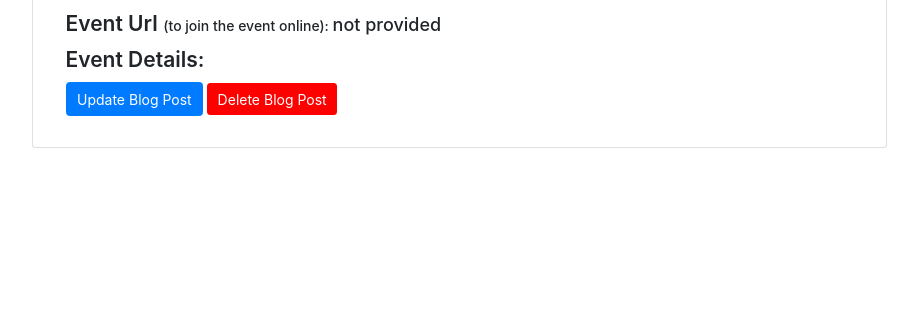
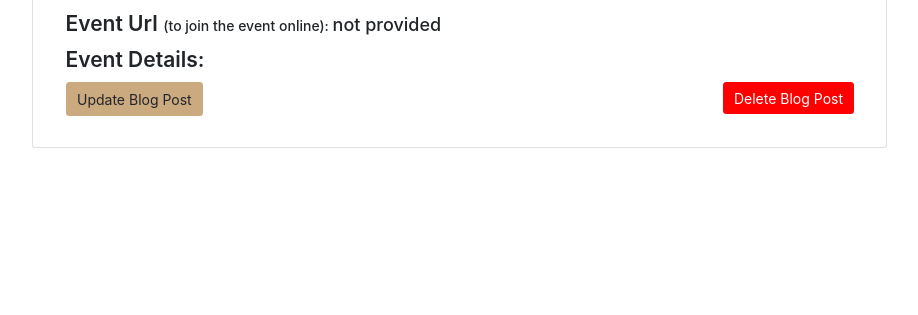
Before and after one commit to Goddy01/Shrine-Web-App, a Django app: template events/templates/events/event_details.html in a window 1280 px wide. Shown: the part 554-869 px from the top of the page, without its empty margins (38-956 px from the left). Run offline with Django 4.2, Linux system fonts and the light colour scheme; the template is opened without the code that fills it, so the values that code supplies are empty; the visitor is signed in with stand-in values (Sample User, id 1); parts of the project's set-up code (start-up, migrations or seed data) failed here and were passed over; some libraries are stand-ins or nearby versions.

```diff
--- a/events/forms.py
+++ b/events/forms.py
@@ -5,3 +5,8 @@ class EventForm(forms.ModelForm):
     class Meta:
         model = Event
         exclude = ('event_id', )
+
+class UpdateEventForm(forms.ModelForm):
+    class Meta:
+        model = Event
+        exclude = ('event_id', )
--- a/events/templates/events/event_details.html
+++ b/events/templates/events/event_details.html
@@ -48,8 +48,8 @@
                 </h4>
                     {% if request.user.is_staff %}
                     <div>
-                        <a href="" class="update btn btn-primary">Update Blog Post</a>
-                        <a href="" class="delete btn" style="background-color: red;color: #fff;border: none;">Delete Blog Post</a>
+                        <a href="" class="update btn" style="background-color: #CBAA80;">Update Blog Post</a>
+                        <a href="" class="delete btn" style="background-color: red;color: #fff;border: none;float: right;">Delete Blog Post</a>
                     </div>
                     {% endif %}
                 </div>
```
Also changed, not shown: events/views.py (+14 -11 lines).
